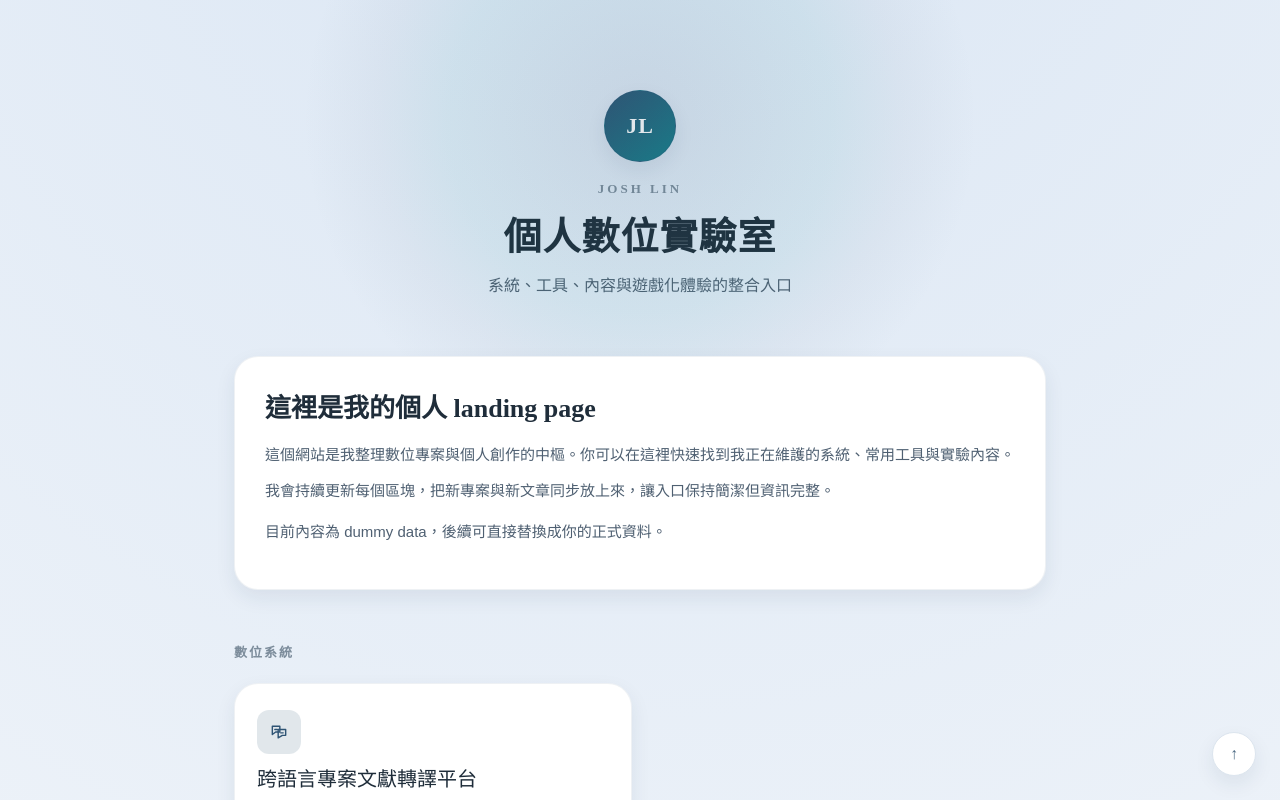
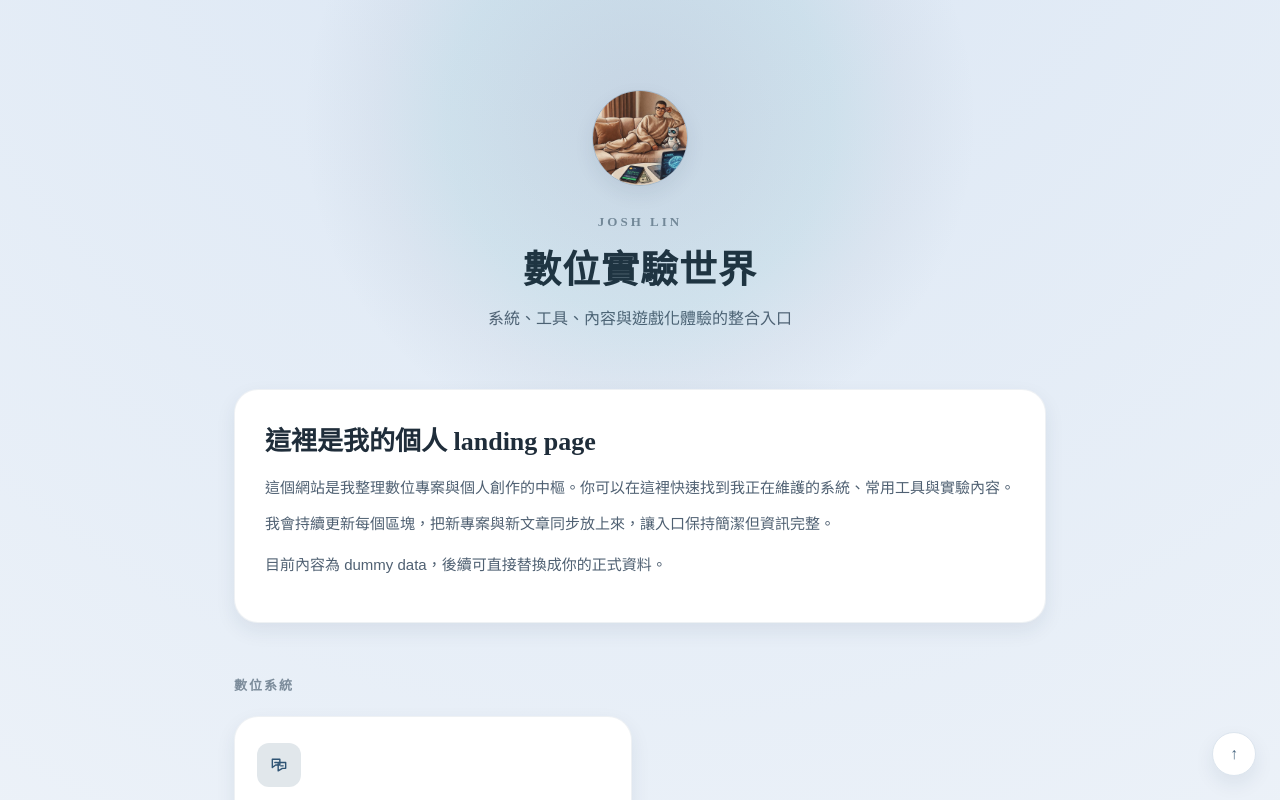
Before and after one commit to aibasil-ai/LangingPage, a Next.js app: page / in a window 1280 px wide. Shown: the top 800 px of the page. Built offline with nearby package versions, Linux system fonts and the light colour scheme.

Commit message:
更新首頁主圖與主標題為數位實驗世界

```diff
--- a/src/app/globals.css
+++ b/src/app/globals.css
@@ -70,21 +70,21 @@ a {
 }
 
 .hero-logo {
+  position: relative;
   display: inline-flex;
-  width: 72px;
-  height: 72px;
+  width: 96px;
+  height: 96px;
   align-items: center;
   justify-content: center;
   border-radius: 50%;
   border: 1px solid rgba(47, 84, 116, 0.24);
-  background: linear-gradient(140deg, #2f5474, #177f8a);
-  color: #ffffff;
-  font-family: var(--font-heading);
-  font-size: 22px;
-  font-weight: 700;
-  letter-spacing: 1px;
+  overflow: hidden;
   margin-bottom: 16px;
   box-shadow: var(--shadow-sm);
+}
+
+.hero-logo-image {
+  object-fit: cover;
 }
 
 .hero-brand {
--- a/src/app/page.tsx
+++ b/src/app/page.tsx
@@ -1,4 +1,5 @@
 import React from "react";
+import Image from "next/image";
 import { ExpandableSection } from "@/components/expandable-section";
 import { ExternalLinkIcon } from "@/components/external-link-icon";
 import { landingContent } from "@/data/landing-content";
@@ -9,8 +10,15 @@ export default function Home() {
   return (
     <div className="site-shell">
       <header className="hero" id="top">
-        <div className="hero-logo" aria-hidden="true">
-          JL
+        <div className="hero-logo">
+          <Image
+            src="/photo_2026-02-13_16-09-17.jpg"
+            alt="Josh 個人照片"
+            fill
+            priority
+            className="hero-logo-image"
+            sizes="96px"
+          />
         </div>
         <div className="hero-brand">{landingContent.brandName}</div>
         <h1 className="hero-title">{landingContent.heroTitle}</h1>
--- a/src/data/landing-content.ts
+++ b/src/data/landing-content.ts
@@ -2,7 +2,7 @@ import type { LandingContent } from "@/types/landing";
 
 export const landingContent: LandingContent = {
   brandName: "JOSH LIN",
-  heroTitle: "個人數位實驗室",
+  heroTitle: "數位實驗世界",
   heroSubtitle: "系統、工具、內容與遊戲化體驗的整合入口",
   intro: {
     title: "這裡是我的個人 landing page",
```
Also changed, not shown: public/photo_2026-02-13_16-09-17.jpg (added).
